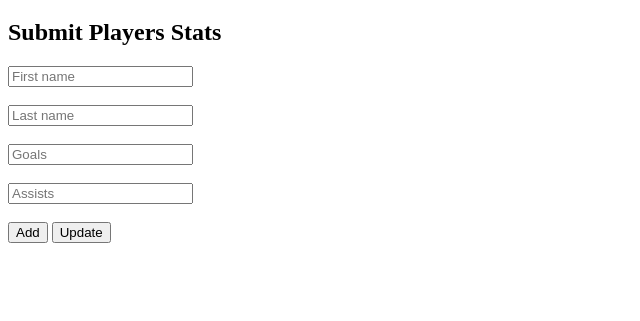
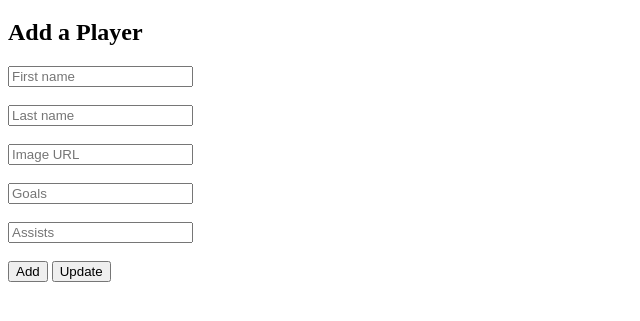
Before and after one commit to Motty-har/phase-1-project-review, a plain HTML site: page index.html in a window 1280 px wide. Shown: the part 61-382 px from the top of the page, without its empty margins (0-640 px from the left). Drawn offline with Linux system fonts and the light colour scheme.

Commit message:
updated submit form to include an img

```diff
--- a/index.html
+++ b/index.html
@@ -3,15 +3,19 @@
 <body>
 
 <h1>Hockey Stats Tracker</h1>
-<form>
-    <h2>Submit Players Stats</h2>
+<form id = "formId">
+    <h2>Add a Player</h2>
     <input type="text" name="firstname" placeholder="First name"><br /><br />
     <input type="text" name="lastname" placeholder="Last name"><br /><br />
+    <input type="text" name="picture" placeholder="Image URL"><br /><br />
     <input type="text" name="goals" placeholder="Goals"><br /><br />
     <input type="text" name="assists" placeholder="Assists"><br /><br />
     <input id = "post" type="submit" value="Add">
-    <input id = "patch" type="submit" value="Update"><br /><br />
+    <input id = "patch" type="submit" value="Update">
 </form>
+<div id="player-info">
+    <h1></h1>
+</div>
 <script src="index.js"></script>
 </body>
 </html>
```
